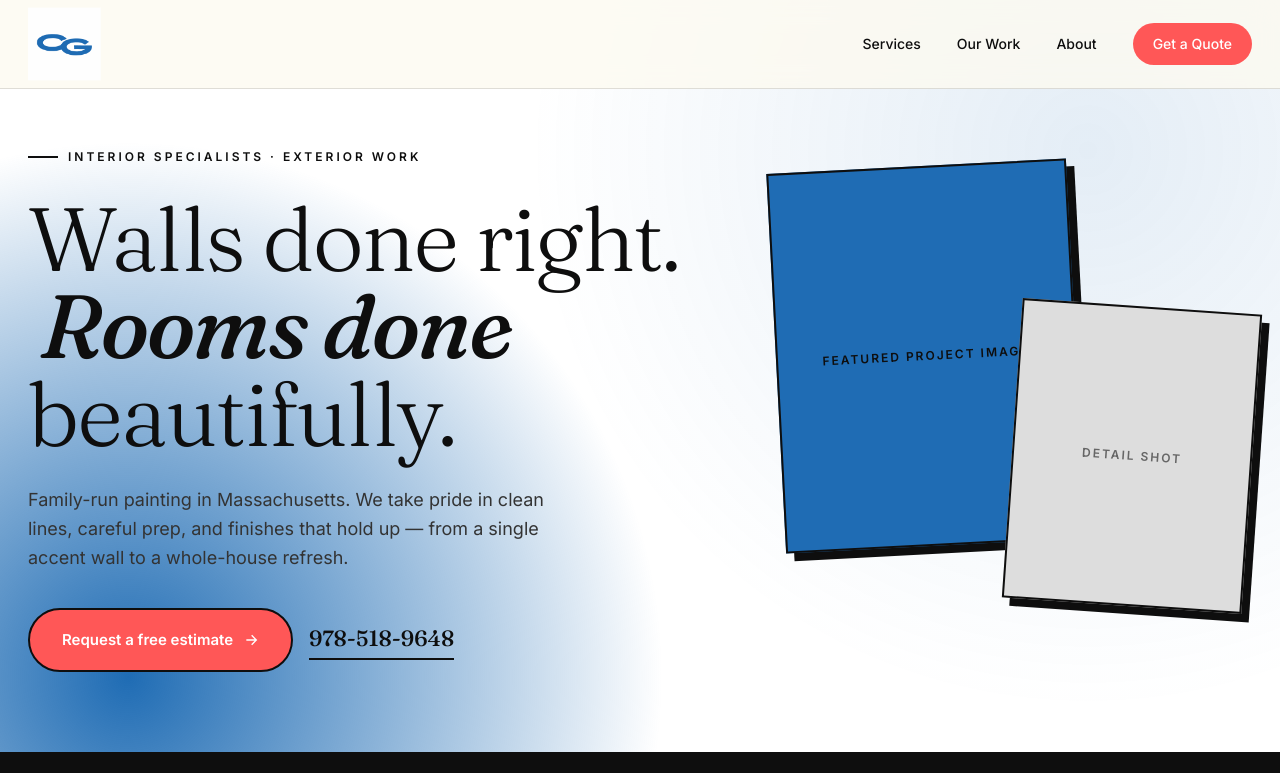
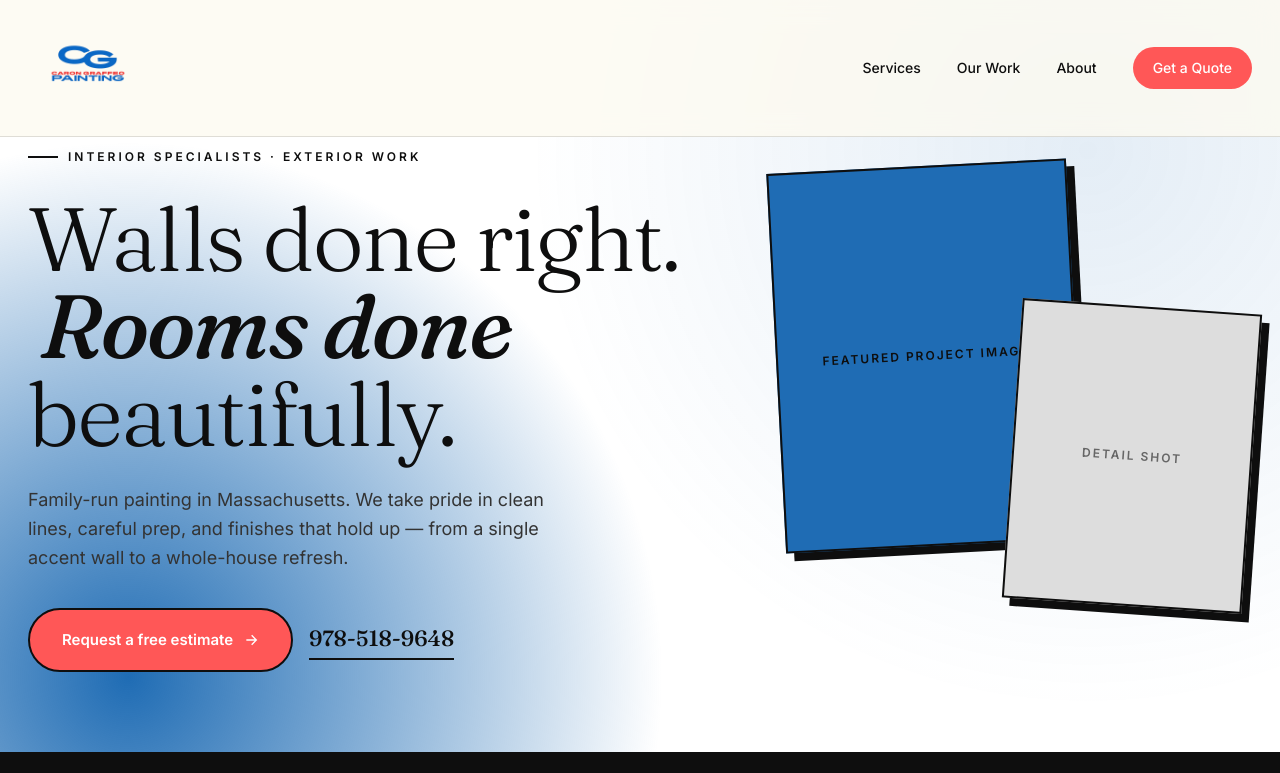
Before and after one commit to tcaron146/cngupload, a website: page cng.html in a window 1280 px wide. Shown: the top 773 px of the page. Drawn offline with Linux system fonts and the light colour scheme.

Commit message:
Big transparent logo in nav

```diff
--- a/cng.html
+++ b/cng.html
@@ -37,7 +37,7 @@
   }
   .nav-inner{
     display:flex;align-items:center;justify-content:space-between;
-    padding:18px 28px;max-width:1280px;margin:0 auto;
+    padding:8px 28px;max-width:1280px;margin:0 auto;
   }
   .logo-slot{display:flex;align-items:center;gap:14px}
   .logo-box{
@@ -404,7 +404,7 @@
 <nav>
   <div class="nav-inner">
     <div class="logo-slot">
-      <img src="simplifiedlogo.PNG" alt="C&G Painting" style="height:52px;width:auto;transform:scale(1.4);transform-origin:left center;">
+      <img src="transparent.PNG" alt="C&G Painting" style="height:120px;width:auto;">
     </div>
     <div class="nav-links">
       <a href="#services">Services</a>
```
Also changed, not shown: public/index.html (+2 -2 lines).
